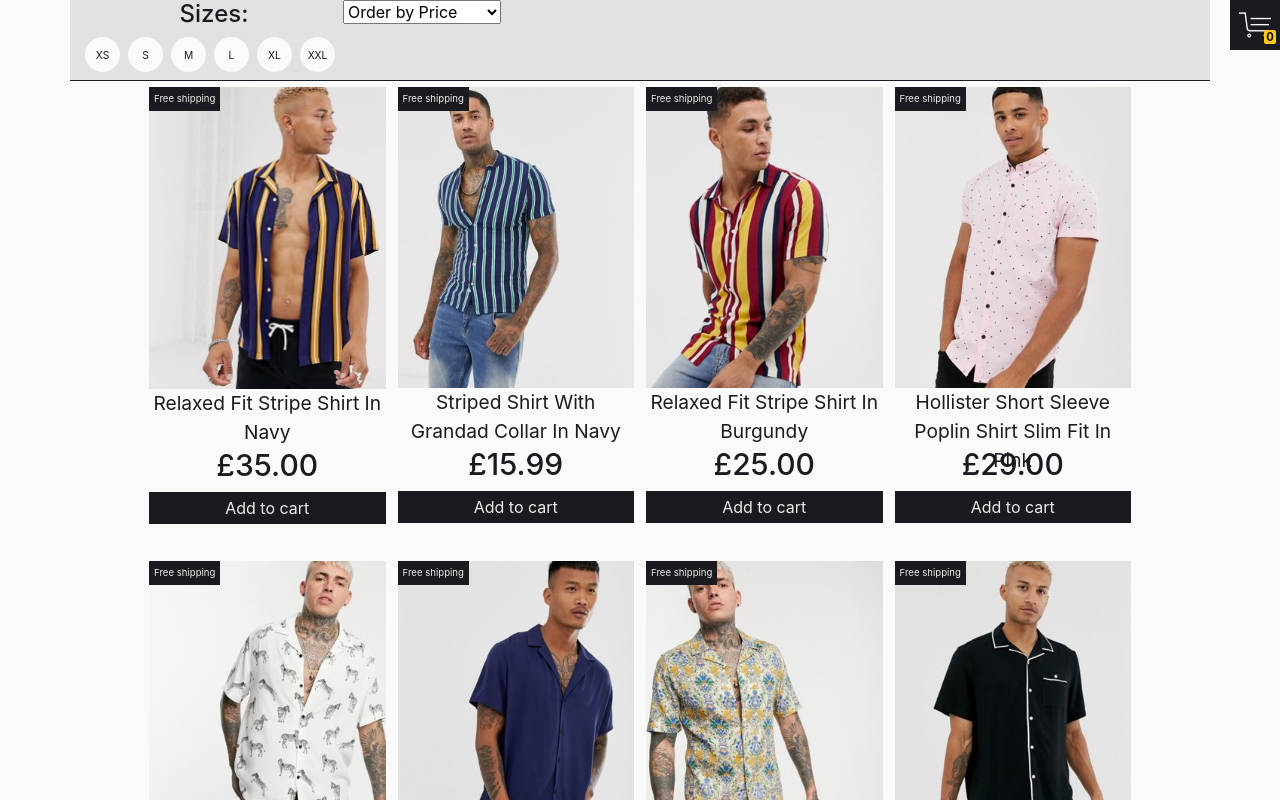
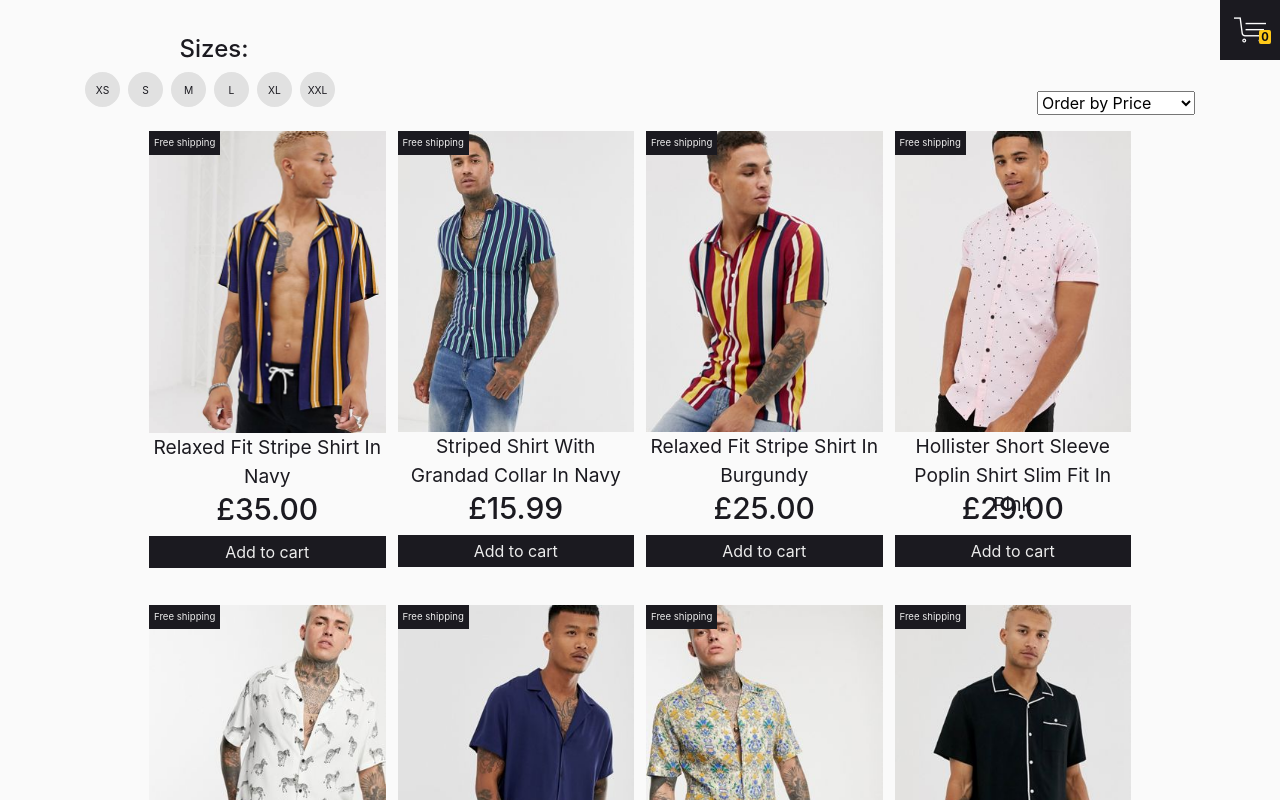
Before and after one commit to RBGeorgiev/javascript-practice, a React (Create React App) app in the folder shopping-cart-react/: page / in a window 1280 px wide. Shown: the top 800 px of the page. Built offline with nearby package versions, Linux system fonts and the light colour scheme.

Commit message:
style changes

```diff
--- a/shopping-cart-react/src/App.css
+++ b/shopping-cart-react/src/App.css
@@ -15,9 +15,12 @@
 }
 
 .filters {
-  background: #e1e1e1;
-  border-bottom: 1px #1b1a20 solid;
-  /* height: 100px; */
+  color: #1b1a20;
+  justify-content: space-between;
+  align-items: flex-end;
+  margin-bottom: 25px;
+  padding-top: 35px;
+  height: 100px;
 }
 
 article {
@@ -34,6 +37,7 @@ article {
   border: 1px #c7c7c7 solid;
   cursor: pointer;
 }
+
 .shelf-item-container:hover .shelf-item-buy-btn {
   background: #FFC918;
   color: #1b1a20;
@@ -104,7 +108,7 @@ article {
   line-height: 35px;
   text-align: center;
   color: #1b1a20;
-  background: #fafafa;
+  background: #e1e1e1;
   border: 1px solid transparent;
 }
 
@@ -134,11 +138,17 @@ article {
   right: 0px;
 }
 
-.cart-open-btn {
-    position: absolute;
+.cart-open .cart-open-btn {
   left: -50px;
   width: 50px;
   height: 50px;
+}
+
+.cart-open-btn {
+  position: absolute;
+  left: -60px;
+  width: 60px;
+  height: 60px;
   line-height: 50px;
   font-weight: 700;
   background: #1b1a20;
```
Lines whose indentation alone changed are shown as unchanged.
